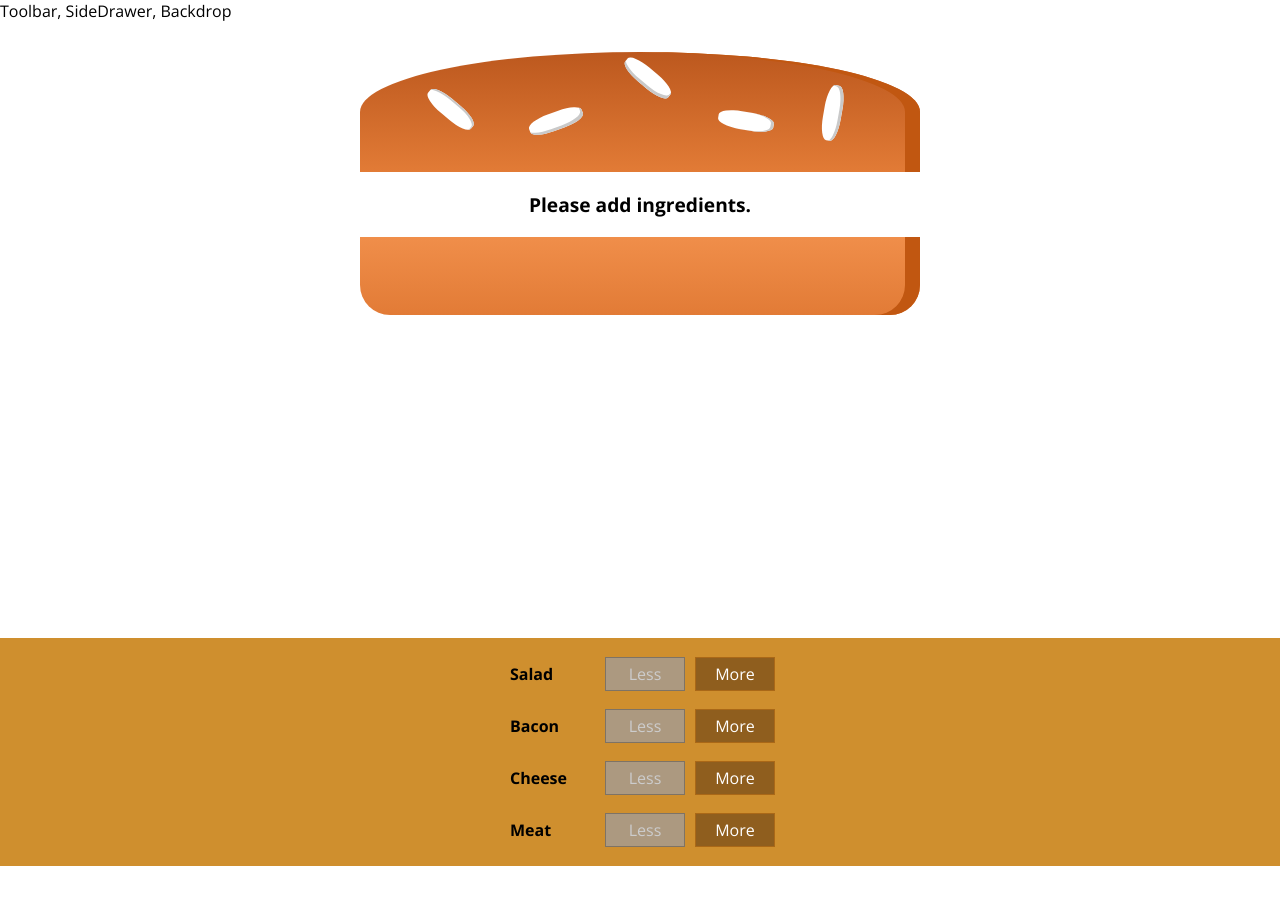
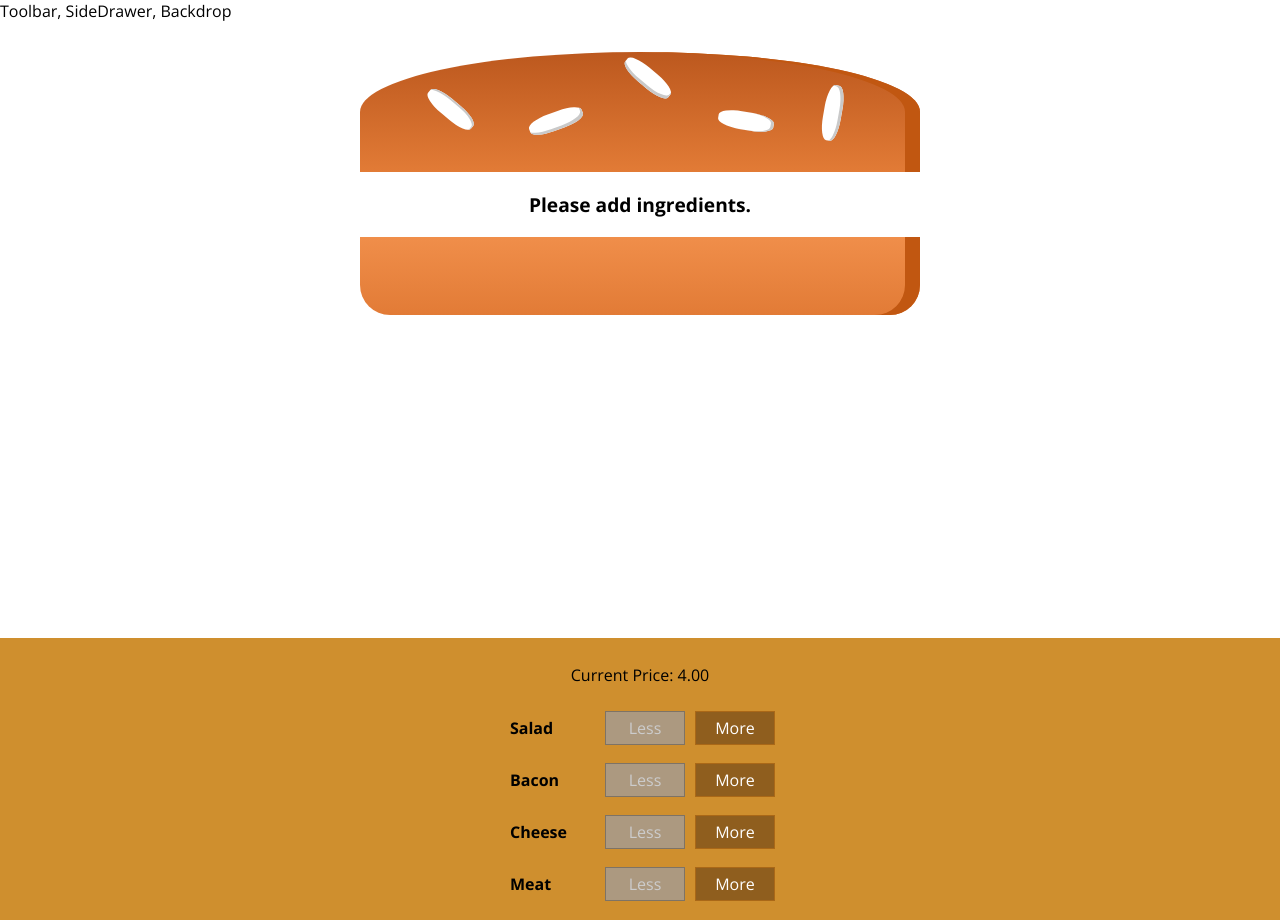
Before and after one commit to robertschaap/burgerbuilder, a React app: page / in a window 1280 px wide. Before the commit the page ends 866 px from the top, so only its background shows below. Built offline with nearby package versions, Linux system fonts and the light colour scheme.

Commit message:
price added to controls

```diff
--- a/src/components/Burger/BuildControls/BuildControls.js
+++ b/src/components/Burger/BuildControls/BuildControls.js
@@ -12,6 +12,7 @@
 
 const buildControls = (props) => (
     <div className={classes.BuildControls}>
+        <p>Current Price: {props.price.toFixed(2)}</p>
         {controls.map(ctrl => (
             <BuildControl
                 key={ctrl.label}
--- a/src/containers/BurgerBuilder/BurgerBuilder.js
+++ b/src/containers/BurgerBuilder/BurgerBuilder.js
@@ -72,7 +72,8 @@
                 <BuildControls
                     ingredientAdded={this.addIngredientHandler}
                     ingredientRemoved={this.removeIngredientHandler}
-                    disabled={disabledInfo}/>
+                    disabled={disabledInfo}
+                    price={this.state.totalPrice}/>
             </Aux>
         );
     }
```
